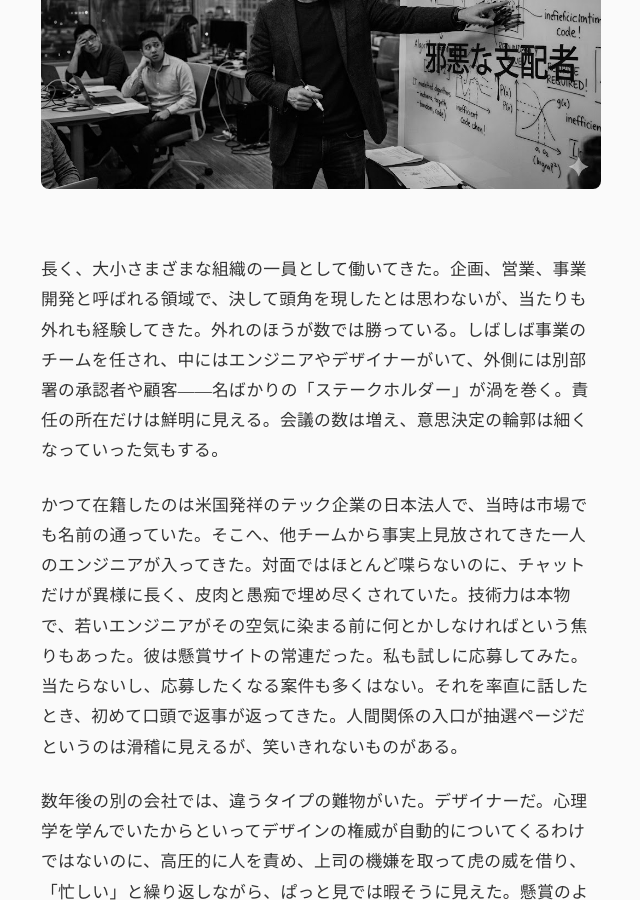
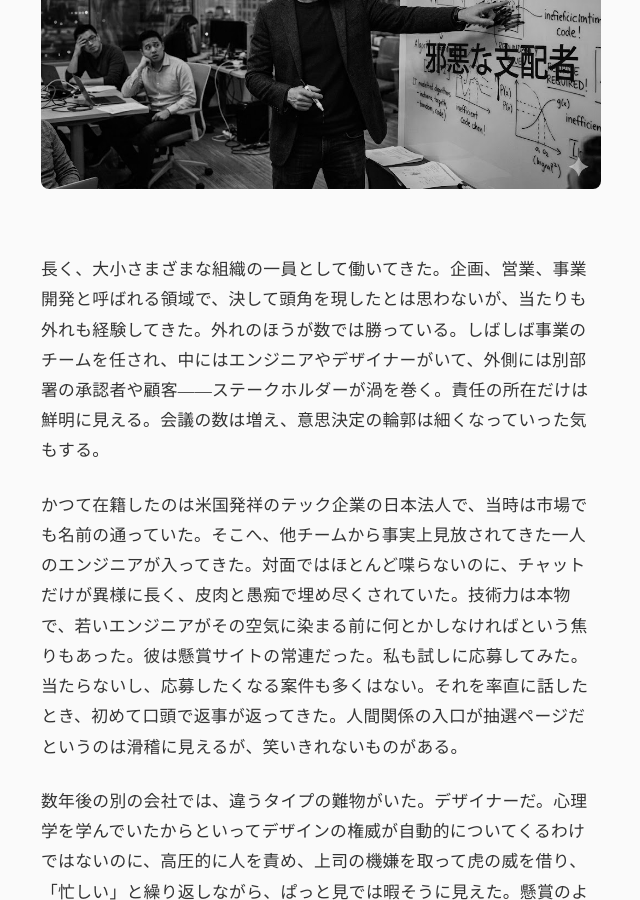
Before and after one commit to yozniax/logs, a Jekyll site: the page built from _posts/2026-05-03-brilliant-jerk.md, in a window 1280 px wide and 900 px high, scrolled down 476 px. Shown: the whole window, without its empty margins (319-959 px from the left). Built offline with Jekyll 4.4.1, drawn with Linux system fonts in a browser that asks for light colours; some web fonts are replaced.

Commit message:
Refine text in ブリリアントジャーク post for clarity and flow.

```diff
--- a/_posts/2026-05-03-brilliant-jerk.md
+++ b/_posts/2026-05-03-brilliant-jerk.md
@@ -11,7 +11,7 @@ image: /assets/post-images/20260503-brilliant-jerk.png
 
 ![ブリリアントジャーク]({{ '/assets/post-images/20260503-brilliant-jerk.png' | relative_url }})
 
-長く、大小さまざまな組織の一員として働いてきた。企画、営業、事業開発と呼ばれる領域で、決して頭角を現したとは思わないが、当たりも外れも経験してきた。外れのほうが数では勝っている。しばしば事業のチームを任され、中にはエンジニアやデザイナーがいて、外側には別部署の承認者や顧客——名ばかりの「ステークホルダー」が渦を巻く。責任の所在だけは鮮明に見える。会議の数は増え、意思決定の輪郭は細くなっていった気もする。
+長く、大小さまざまな組織の一員として働いてきた。企画、営業、事業開発と呼ばれる領域で、決して頭角を現したとは思わないが、当たりも外れも経験してきた。外れのほうが数では勝っている。しばしば事業のチームを任され、中にはエンジニアやデザイナーがいて、外側には別部署の承認者や顧客——ステークホルダーが渦を巻く。責任の所在だけは鮮明に見える。会議の数は増え、意思決定の輪郭は細くなっていった気もする。
 
 かつて在籍したのは米国発祥のテック企業の日本法人で、当時は市場でも名前の通っていた。そこへ、他チームから事実上見放されてきた一人のエンジニアが入ってきた。対面ではほとんど喋らないのに、チャットだけが異様に長く、皮肉と愚痴で埋め尽くされていた。技術力は本物で、若いエンジニアがその空気に染まる前に何とかしなければという焦りもあった。彼は懸賞サイトの常連だった。私も試しに応募してみた。当たらないし、応募したくなる案件も多くはない。それを率直に話したとき、初めて口頭で返事が返ってきた。人間関係の入口が抽選ページだというのは滑稽に見えるが、笑いきれないものがある。
 
```
